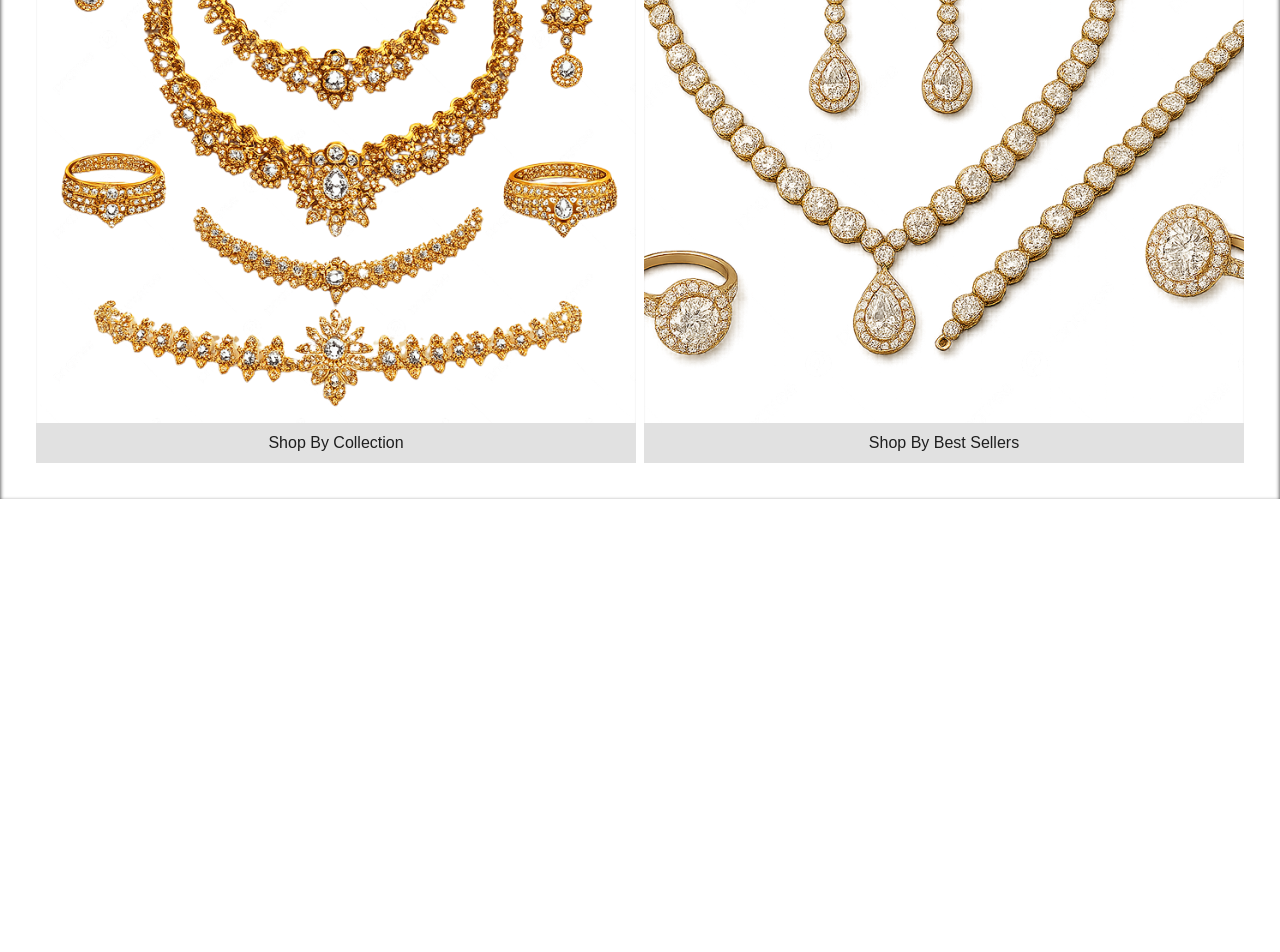
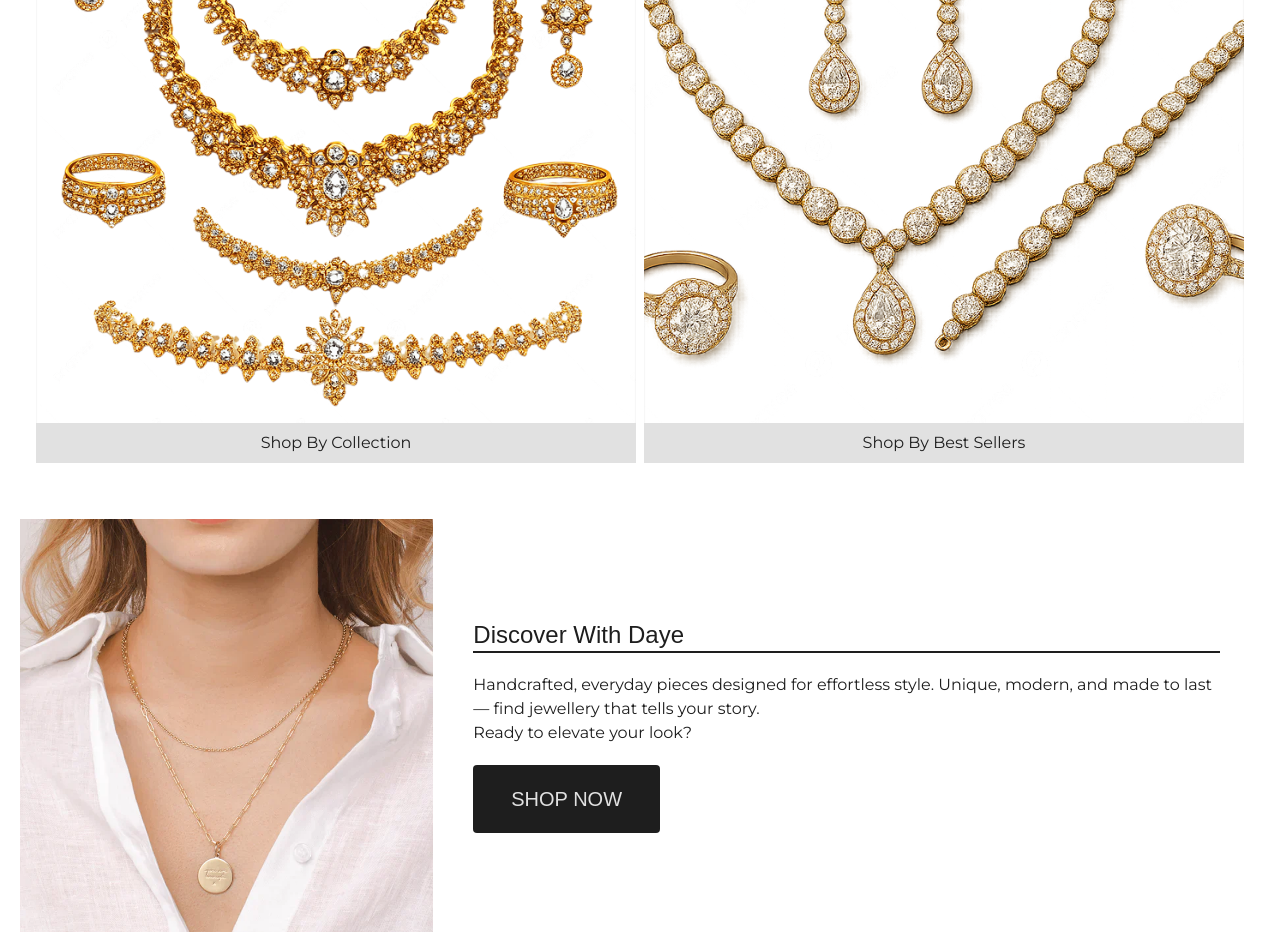
Before and after one commit to Adz946/Daye-Jewellery, a Next.js app: page / in a window 1280 px wide. Shown: the part 1401-2353 px from the top of the page. Before the commit the page ends 1900 px from the top, so only its background shows below. Built offline with nearby package versions, Linux system fonts and the light colour scheme; a web font is replaced by a local one.

Commit message:
Another section done

```diff
--- a/src/app/custom.css
+++ b/src/app/custom.css
@@ -2,7 +2,7 @@
 @config "../../tailwind.config.js";
 
 /* SCROLLBAR */
-::-webkit-scrollbar { width: 5px; }
+::-webkit-scrollbar { width: 10px; }
 ::-webkit-scrollbar-track { background: transparent; }
 
 ::-webkit-scrollbar-thumb {
@@ -15,7 +15,7 @@
 .stacked { @apply grid [grid-template-areas:'stack']; }
 .stacked > * { @apply [grid-area:stack]; }
 
-.section { @apply p-5 gap-5 flex flex-col items-center; }
+.section { @apply gap-5 flex flex-col items-center; }
 
 /* ANIMATE */
 .animate { @apply transform transition-all duration-700 ease-out; }
--- a/src/app/page.jsx
+++ b/src/app/page.jsx
@@ -22,7 +22,7 @@ export default function Home() {
 			</section>
 
 			{/* TYPE SELECT */}
-			<section className="section shadow-inner shadow-dark">
+			<section className="section p-5">
 				<div className="w-full p-4 gap-2 grid grid-cols-2 lg:grid-cols-4">
 					<DisplayItem title="NECKLACE" text="Necklaces" />
 					<DisplayItem title="BRACELET" text="Bracelets" />
@@ -35,6 +35,26 @@ export default function Home() {
 					<DisplayItem title="BEST" text="Shop By Best Sellers" />
 				</div>
 			</section>
+
+			{/* MESSAGE */}
+			<section className="w-full p-5 flex">
+				<div className="relative w-1/3 aspect-square">
+					<Image src={`/MESSAGE.png`} fill className="object-contain"
+						alt="Image representing one of the many link items in the grid" />
+				</div>
+
+				<div className="w-2/3 gap-5 px-10 flex flex-col text-left justify-center">
+					<div className="w-full border-b-2 border-dark">
+						<h1 className="text-2xl text-dark font-title">Discover With Daye</h1>
+					</div>
+					<p className="text-dark font-main">
+						Handcrafted, everyday pieces designed for effortless style. Unique, modern, and made to last —
+						find jewellery that tells your story. <br/>
+						Ready to elevate your look?
+					</p>
+					<Button text={"SHOP NOW"} />
+				</div>
+			</section>
 		</main>
     );
 }
--- a/src/components/Button.jsx
+++ b/src/components/Button.jsx
@@ -1,6 +1,6 @@
 export function Button({text}) {
     return (
-        <button className="w-1/4 py-5 text-xl bg-dark rounded-sm font-title animate
+        <button className="w-1/4 py-5 text-xl text-light bg-dark rounded-sm font-title animate
             hover:bg-black hover:scale-110 hover:drop-shadow-2xl">{text}</button>
     );
 }
--- a/src/components/DisplayItem.jsx
+++ b/src/components/DisplayItem.jsx
@@ -3,12 +3,12 @@ import Image from "next/image";
 export function DisplayItem({title, text}) {
     return (
         <div className="flex flex-col text-center bg-light text-dark hover:bg-dark hover:text-light">
-            <div className="relative w-full aspect-square bg-white shadow-inner-custom hover:shadow-inner-hover">
+            <div className="relative w-full aspect-square bg-white shadow-inner-custom">
                 <Image src={`/${title}_PLACEHOLDER.png`} fill className="object-contain"
                     alt="Image representing one of the many link items in the grid" />
             </div>
 
-            <p className="w-full py-2 text-main">{text}</p>
+            <p className="w-full py-2 font-main">{text}</p>
         </div>
     );
 }
```
Also changed, not shown: public/MESSAGE.png (added).
